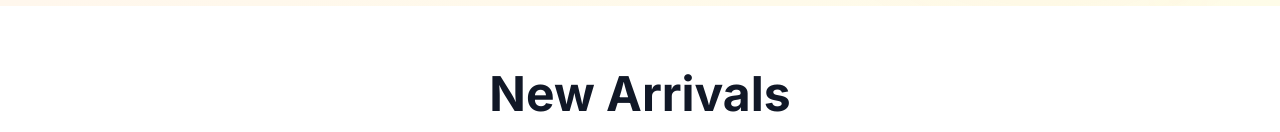
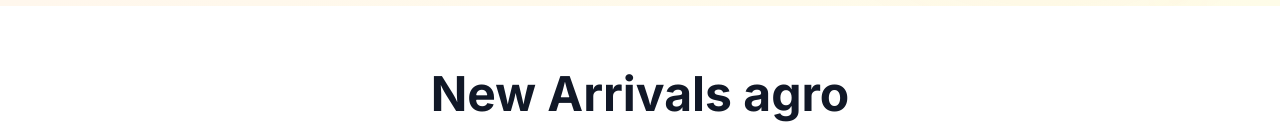
Before and after one commit to AlimEmon0333/sammadstore, a React (Vite) app: page / in a window 1280 px wide. Shown: the part 811-943 px from the top of the page. Built offline with nearby package versions, Linux system fonts and the light colour scheme.

Commit message:
test commit

```diff
--- a/src/pages/Home.jsx
+++ b/src/pages/Home.jsx
@@ -99,7 +99,7 @@ function Home() {
           className="text-center mb-12"
         >
           <h2 className="text-4xl md:text-5xl font-bold text-gray-900 mb-3">
-            New Arrivals
+            New Arrivals agro
           </h2>
           <p className="text-gray-600 text-base max-w-2xl mx-auto">
             Discover our premium selection of roasted chana, each variety carefully selected and roasted to perfection.
```
